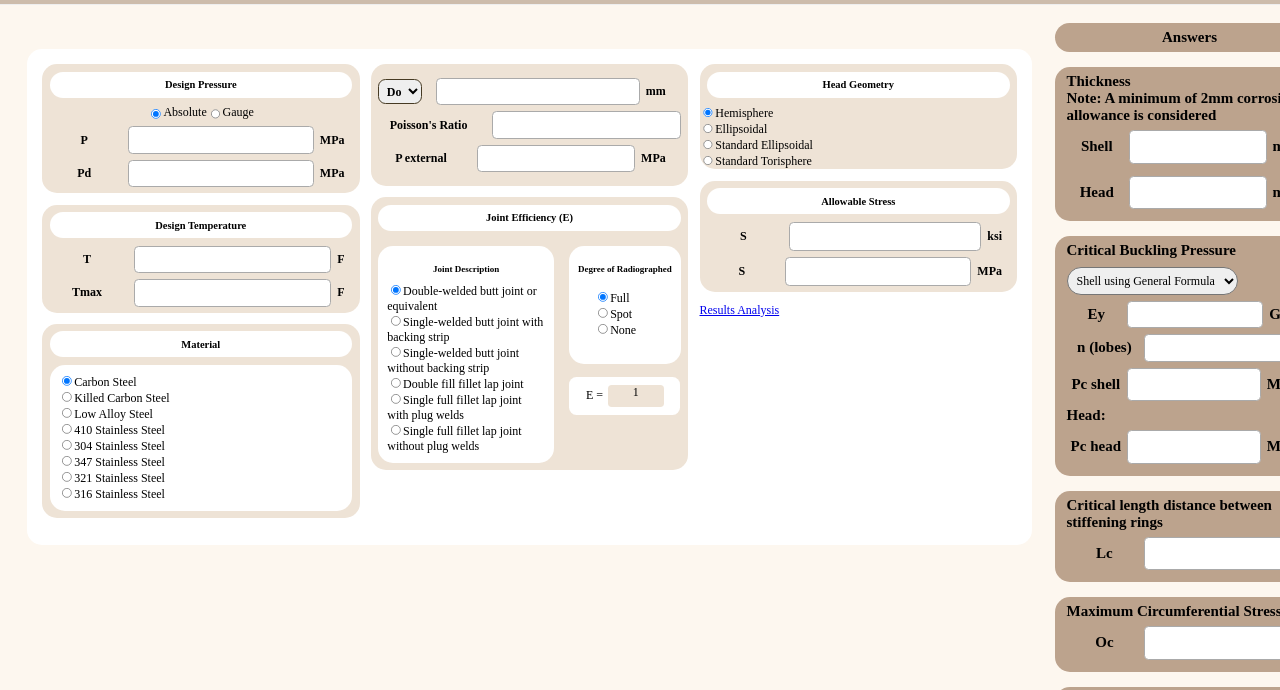
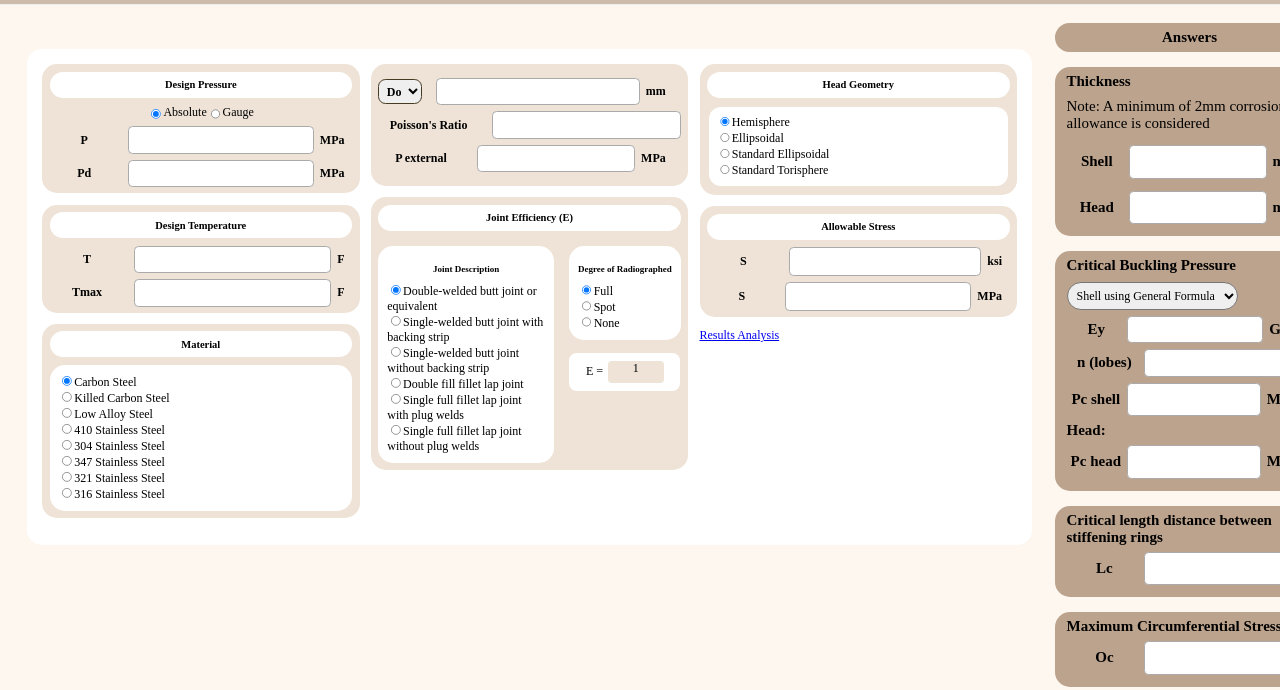
Before and after one commit to rrsp-create/DesignHW1, a plain HTML site: page index.html in a window 1280 px wide. Shown: the part 52-742 px from the top of the page. Drawn offline with Linux system fonts and the light colour scheme.

Commit message:
Update external.css

```diff
--- a/external.css
+++ b/external.css
@@ -239,7 +239,7 @@ h3 {
   align-items: center;
 }
 
-.head-type {
+.head-shape {
   background-color: white;
   margin: 12px;
   border-radius: 16px;
@@ -316,6 +316,11 @@ h3 {
   display: flex;
   flex-direction: column;
   flex: 1;
+}
+
+.note {
+  font-weight: normal;
+  padding: 10px 0px;
 }
 
 .right-side-content {
```
